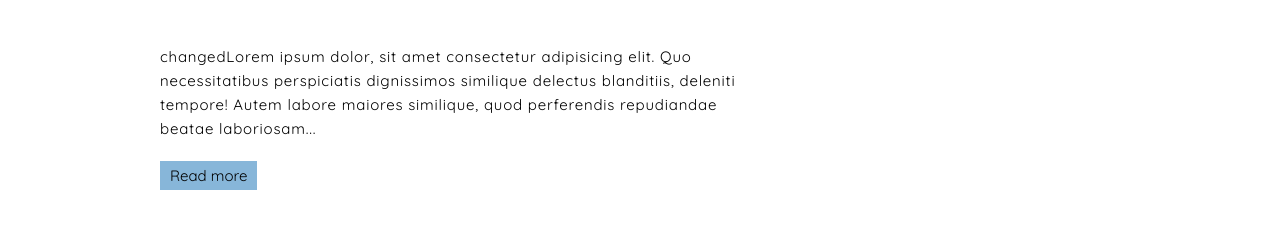
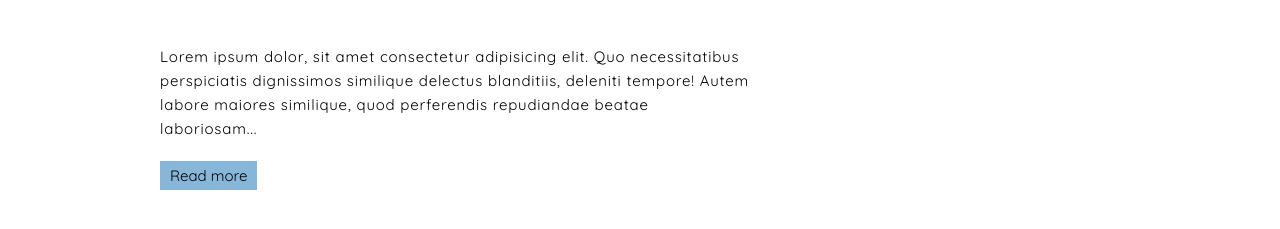
Before and after one commit to FrankyCTY/FrankyVenusTrip-website, a website: page index.html in a window 1280 px wide. Shown: the part 623-852 px from the top of the page. Drawn offline with nearby package versions, Linux system fonts and the light colour scheme; some icons are missing; a small style sheet from the web is missing.

```diff
--- a/index.html
+++ b/index.html
@@ -92,7 +92,7 @@
 
         <div class="article-footer">
             <i class="iconfont icon-comment"></i>
-            <p class="footer-content">changedLorem ipsum dolor, sit amet consectetur adipisicing elit. Quo necessitatibus perspiciatis dignissimos similique delectus blanditiis, deleniti tempore! Autem labore maiores similique, quod perferendis repudiandae beatae laboriosam<span class="dots">...</span><span class="more">unde, nihil, eos repellat?
+            <p class="footer-content">Lorem ipsum dolor, sit amet consectetur adipisicing elit. Quo necessitatibus perspiciatis dignissimos similique delectus blanditiis, deleniti tempore! Autem labore maiores similique, quod perferendis repudiandae beatae laboriosam<span class="dots">...</span><span class="more">unde, nihil, eos repellat?
                 Lorem ipsum dolor sit amet consectetur adipisicing elit. Nihil quod fugit itaque. Maiores aliquid quas aut iste maxime, praesentium, incidunt velit asperiores saepe iure qui voluptates fuga nulla sapiente provident.Lorem ipsum dolor sit amet consectetur adipisicing elit. Nihil quod fugit itaque. Maiores aliquid quas aut iste maxime, praesentium, incidunt velit asperiores saepe iure qui voluptates fuga nulla sapiente provident
                 Lorem ipsum dolor sit amet consectetur adipisicing elit. Nihil quod fugit itaque. Maiores aliquid quas aut iste maxime, praesentium, incidunt velit asperiores saepe iure qui voluptates fuga nulla sapiente provident
                 Lorem ipsum dolor sit amet consectetur adipisicing elit. Nihil quod fugit itaque. Maiores aliquid quas aut iste maxime, praesentium, incidunt velit asperiores saepe iure qui voluptates fuga nulla sapiente provident</span></p>
```
